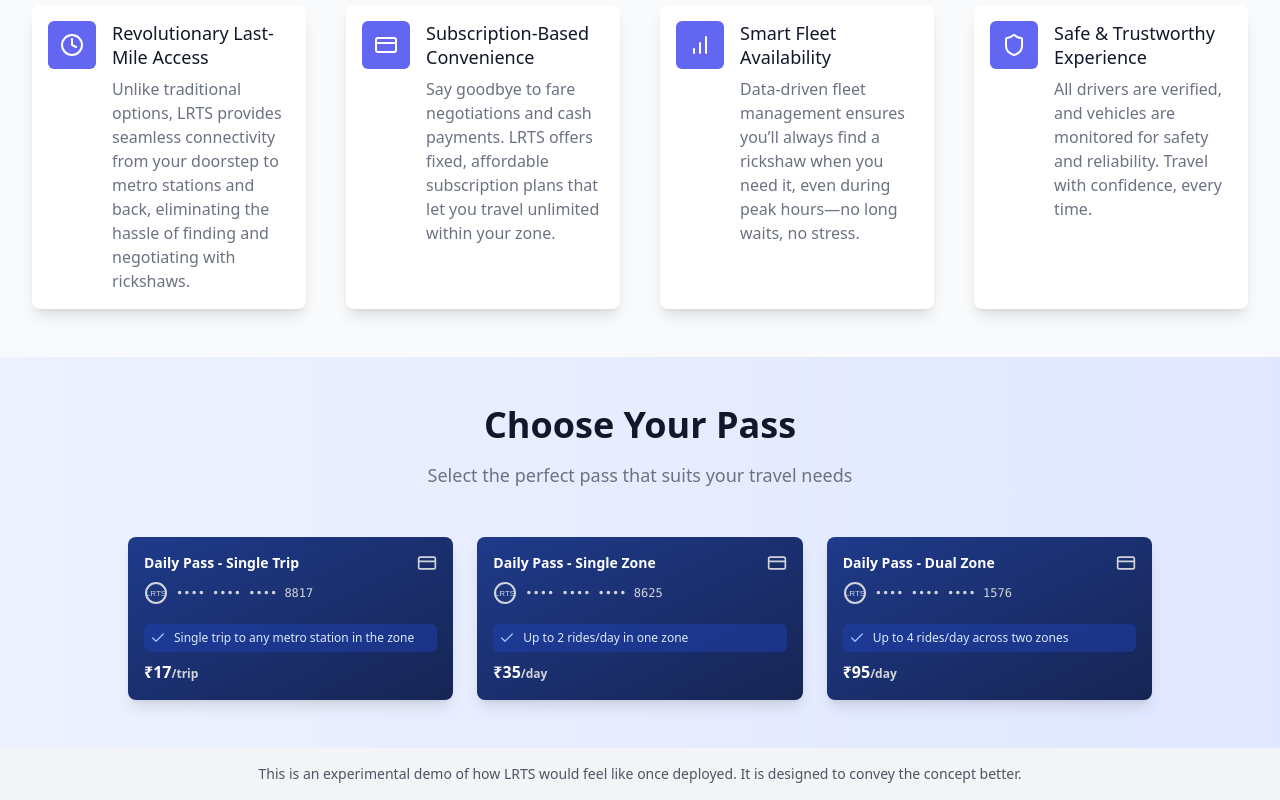
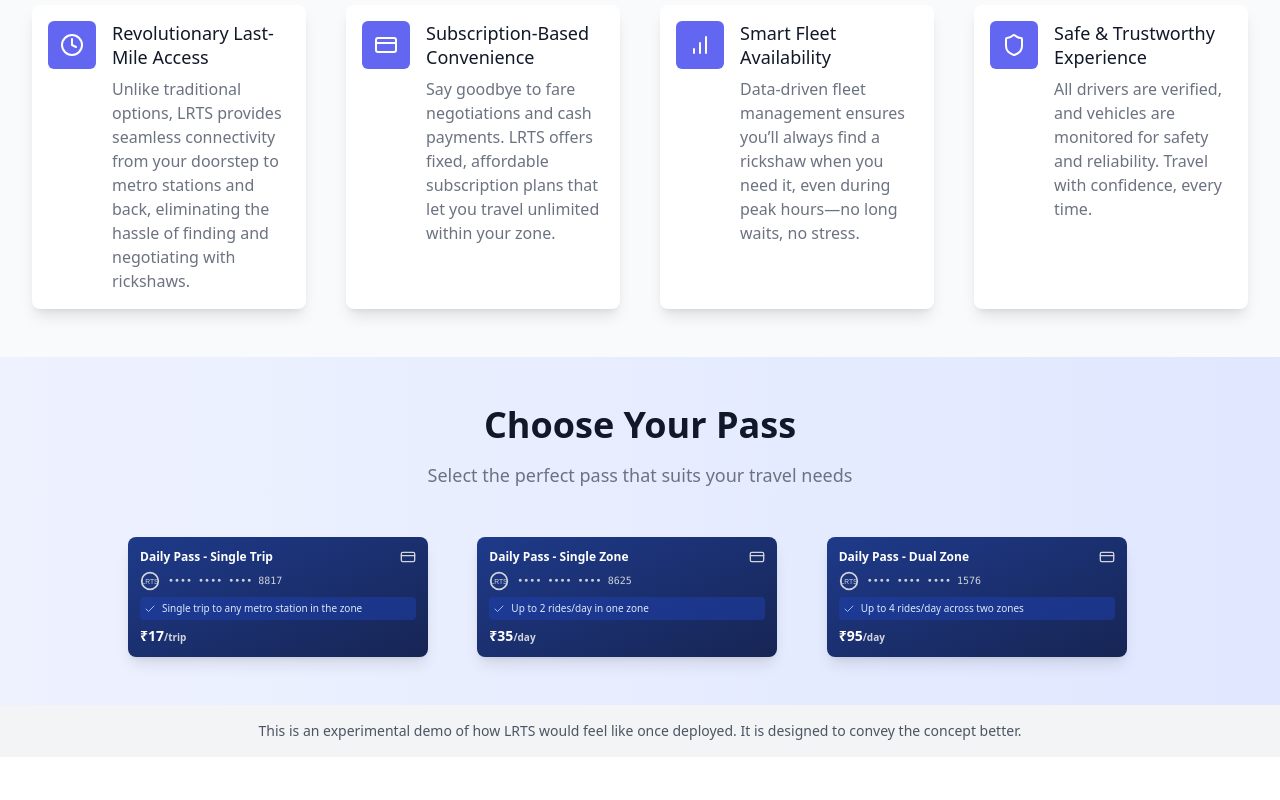
Before and after one commit to Himanshu762/Lrts-revamped, a React (Vite) app: page / in a window 1280 px wide. Shown: the part 781-1581 px from the top of the page. After the commit the page ends 1538 px from the top, so only its background shows below. Built offline with nearby package versions, Linux system fonts and the light colour scheme; no server answers.

Commit message:
Update PassCard.tsx

```diff
--- a/src/components/passes/PassCard.tsx
+++ b/src/components/passes/PassCard.tsx
@@ -48,27 +48,27 @@ const PassCard: React.FC<PassCardProps> = ({
           'bg-gradient-to-br from-blue-900 to-blue-950',
           'shadow-lg',
           'w-full',
-          'min-w-[250px] max-w-full',
-          'aspect-[2/1]'
+          'min-w-[200px] max-w-[300px]',
+          'h-[120px]'
         )}
       >
         {popular && (
-          <div className="absolute top-0 right-0 bg-blue-500 text-white px-3 py-1 text-xs font-medium rounded-bl-lg">
+          <div className="absolute top-0 right-0 bg-blue-500 text-white px-2 py-0.5 text-xs font-medium rounded-bl-lg">
             Popular
           </div>
         )}
 
-        <div className="p-4 space-y-2 h-full flex flex-col justify-between">
-          <div className="space-y-2">
+        <div className="p-3 space-y-1.5 h-full flex flex-col justify-between">
+          <div className="space-y-1.5">
             <div className="flex justify-between items-center">
-              <h3 className="text-sm font-bold text-white line-clamp-1">
+              <h3 className="text-xs font-bold text-white line-clamp-1">
                 {title}
               </h3>
-              <CreditCard className="w-5 h-5 text-gray-300 flex-shrink-0" />
+              <CreditCard className="w-4 h-4 text-gray-300 flex-shrink-0" />
             </div>
             <div className="text-xs text-gray-300">
               <div className="flex items-center space-x-2">
-                <div className="h-6 w-6 flex-shrink-0">
+                <div className="h-5 w-5 flex-shrink-0">
                   <svg viewBox="0 0 24 24" className="text-gray-300">
                     <circle cx="12" cy="12" r="10" fill="none" stroke="currentColor" strokeWidth="2" />
                     <text x="12" y="15" textAnchor="middle" fill="currentColor" fontSize="8" fontFamily="sans-serif">
@@ -76,25 +76,25 @@ const PassCard: React.FC<PassCardProps> = ({
                     </text>
                   </svg>
                 </div>
-                <span className="font-mono whitespace-nowrap overflow-hidden text-ellipsis">
+                <span className="font-mono text-[10px] whitespace-nowrap overflow-hidden text-ellipsis">
                   •••• •••• •••• {Math.floor(Math.random() * 9000) + 1000}
                 </span>
               </div>
             </div>
           </div>
 
-          <div className="space-y-2">
+          <div className="space-y-1.5">
             {features.slice(0, 1).map((feature, index) => (
-              <div key={index} className="flex items-center space-x-2 bg-blue-800/50 rounded-md p-1.5">
-                <Check className="h-4 w-4 text-blue-300 flex-shrink-0" />
-                <span className="text-xs text-blue-100 line-clamp-1">
+              <div key={index} className="flex items-center space-x-1.5 bg-blue-800/50 rounded p-1">
+                <Check className="h-3 w-3 text-blue-300 flex-shrink-0" />
+                <span className="text-[10px] text-blue-100 line-clamp-1">
                   {feature.text}
                 </span>
               </div>
             ))}
             <div className="flex justify-between items-center">
-              <div className="text-base font-semibold text-white whitespace-nowrap">
-                ₹{price}<span className="text-xs text-gray-300">/{duration}</span>
+              <div className="text-sm font-semibold text-white whitespace-nowrap">
+                ₹{price}<span className="text-[10px] text-gray-300">/{duration}</span>
               </div>
             </div>
           </div>
```
